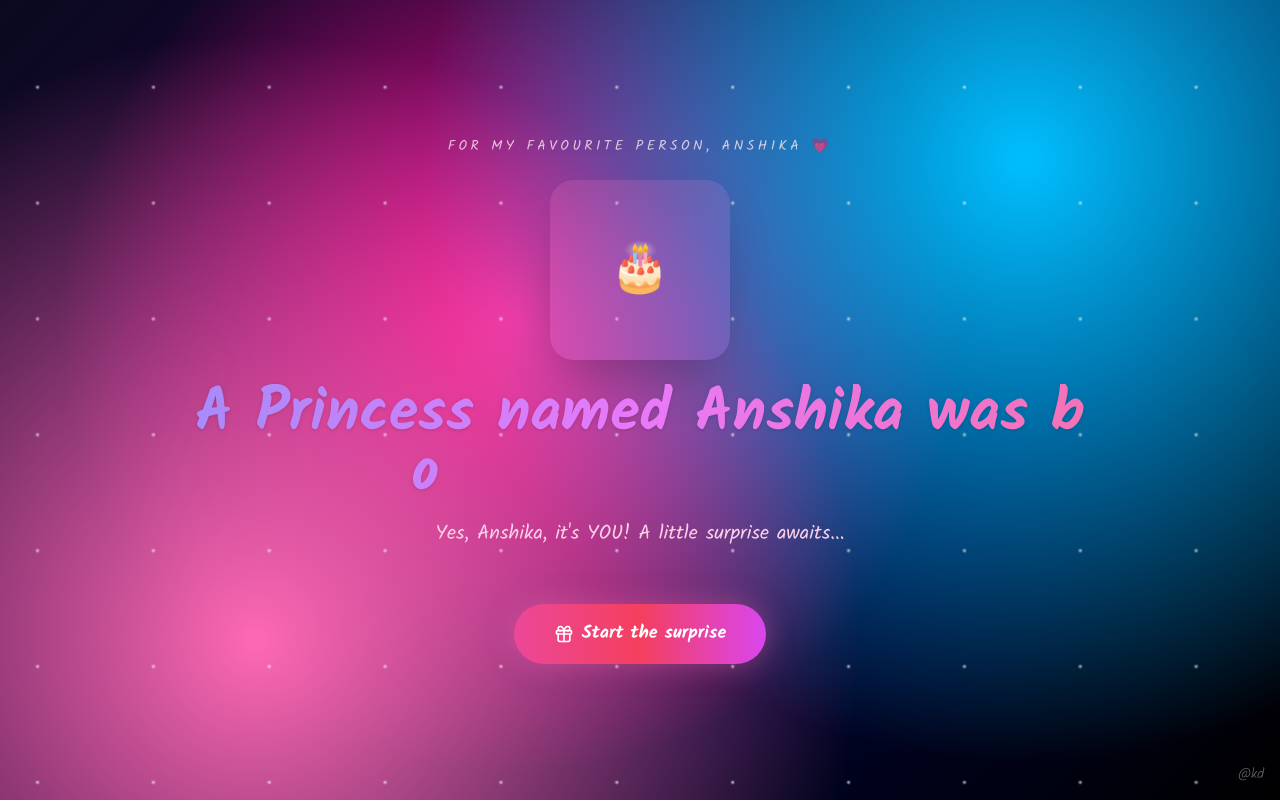
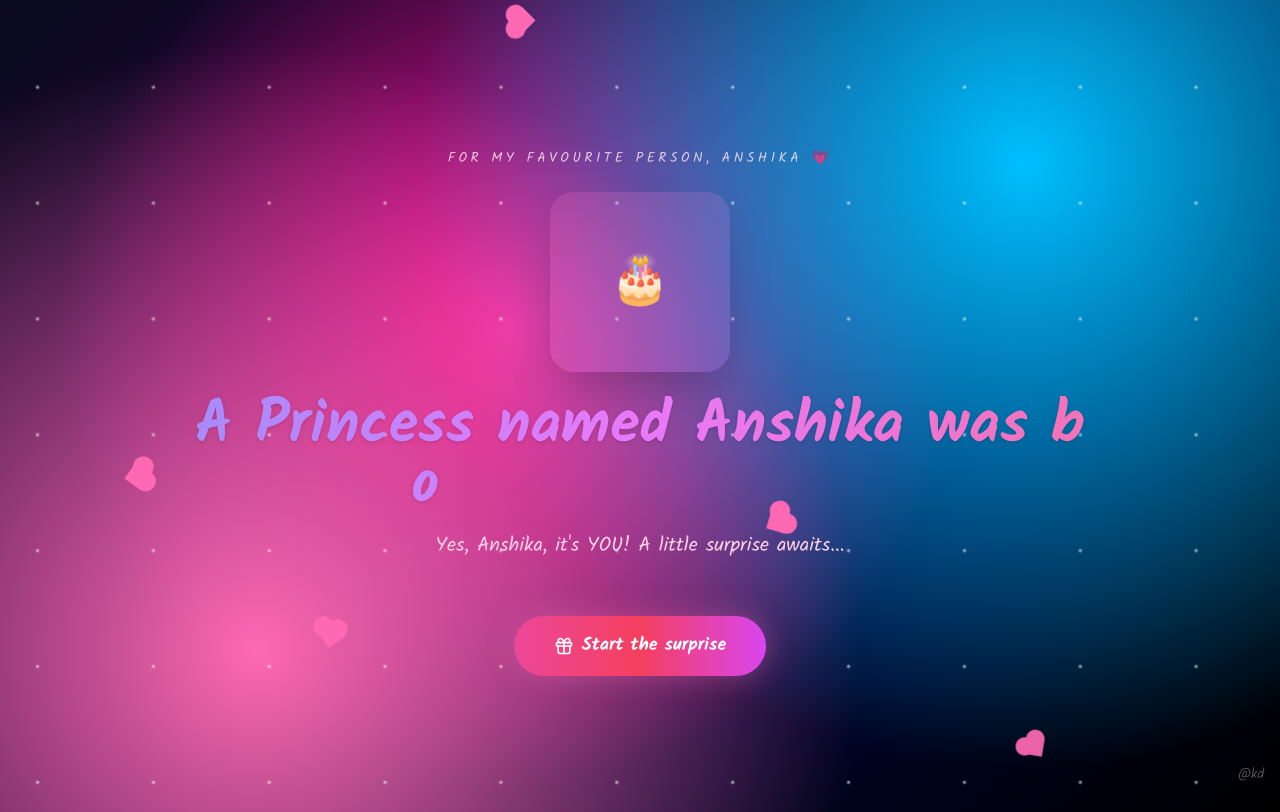
Before and after one commit to aamandsahu2-code/anshu, a Next.js app: page / in a window 1280 px wide. Built offline with nearby package versions, Linux system fonts and the light colour scheme.

Commit message:
Update layout.jsx

```diff
--- a/app/layout.jsx
+++ b/app/layout.jsx
@@ -1,20 +1,50 @@
 import { Kalam } from "next/font/google"
 import "./globals.css"
 
-const kalam = Kalam({
-  subsets: ["latin"],
-  weight: ["300", "400", "700"],
-})
+const kalam = Kalam({ subsets: ["latin"], weight: ["300", "400", "700"] })
 
 export const metadata = {
   title: "Happy Birthday Princess!",
-  description: "Princess 19th Birthday Surprise 🎂",
+  description: "Princess Birthday Surprise 🎂",
 }
 
 export default function RootLayout({ children }) {
   return (
     <html lang="en" className="scroll-smooth">
-      <body className={`${kalam.className} antialiased select-none`}>
+      <body className={`${kalam.className} antialiased select-none relative overflow-hidden`}>
+        {/* ⭐ STARS */}
+        <div className="star-glow" style={{ top: '10%', left: '15%', width: '3px', height: '3px', animationDelay: '0s' }}></div>
+        <div className="star-glow" style={{ top: '20%', left: '80%', width: '4px', height: '4px', animationDelay: '1s' }}></div>
+        <div className="star-glow" style={{ top: '60%', left: '30%', width: '2px', height: '2px', animationDelay: '2s' }}></div>
+        <div className="star-glow" style={{ top: '80%', left: '90%', width: '3px', height: '3px', animationDelay: '3s' }}></div>
+
+        {/* 🦋 BUTTERFLIES */}
+        <div className="butterfly butterfly1">
+          <div className="butterfly-wing top-left"></div>
+          <div className="butterfly-wing top-right"></div>
+          <div className="butterfly-wing bottom-left"></div>
+          <div className="butterfly-wing bottom-right"></div>
+        </div>
+        <div className="butterfly butterfly2">
+          <div className="butterfly-wing top-left"></div>
+          <div className="butterfly-wing top-right"></div>
+          <div className="butterfly-wing bottom-left"></div>
+          <div className="butterfly-wing bottom-right"></div>
+        </div>
+        <div className="butterfly butterfly3">
+          <div className="butterfly-wing top-left"></div>
+          <div className="butterfly-wing top-right"></div>
+          <div className="butterfly-wing bottom-left"></div>
+          <div className="butterfly-wing bottom-right"></div>
+        </div>
+
+        {/* 💖 HEARTS */}
+        <div className="heart-float heart1"></div>
+        <div className="heart-float heart2"></div>
+        <div className="heart-float heart3"></div>
+        <div className="heart-float heart4"></div>
+        <div className="heart-float heart5"></div>
+
         {children}
       </body>
     </html>
```
